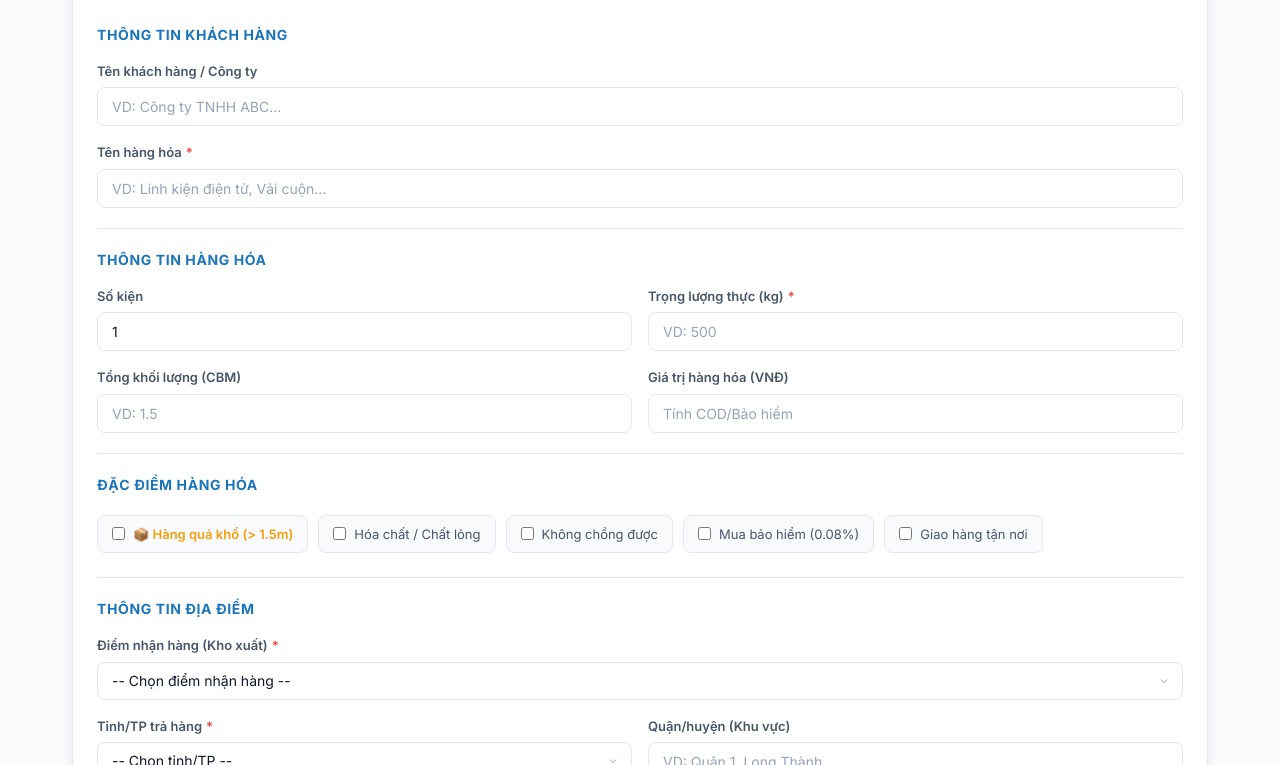
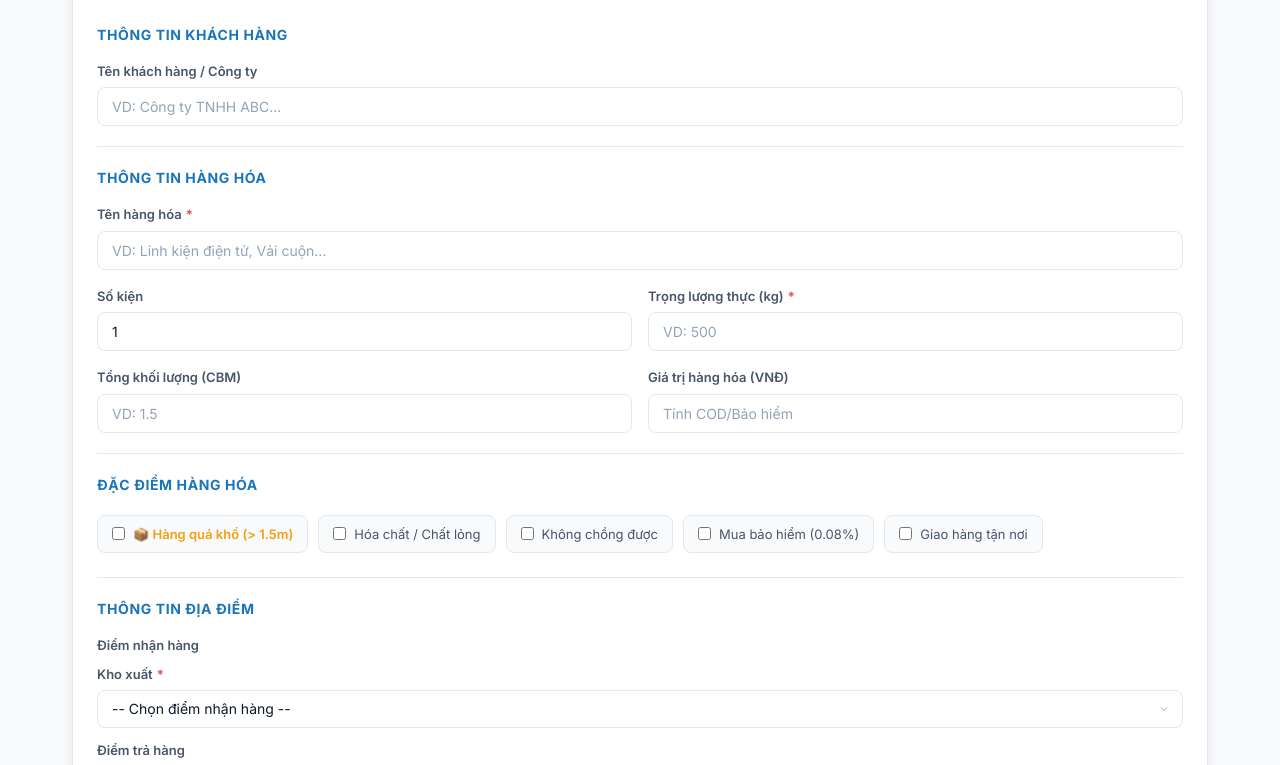
Before and after one commit to dhedu654-ai/bao_gia, a website: page index.html in a window 1280 px wide. Shown: the part 187-952 px from the top of the page. Drawn offline with nearby package versions, Linux system fonts and the light colour scheme; a script that the page names is missing.

Commit message:
UI: reorganize form - move product name to cargo, add delivery labels, 3-col layout

```diff
--- a/index.html
+++ b/index.html
@@ -46,10 +46,6 @@
             <label>Tên khách hàng / Công ty</label>
             <input type="text" class="form-control" id="exportCustomerName" placeholder="VD: Công ty TNHH ABC...">
           </div>
-          <div class="form-group full-width">
-            <label>Tên hàng hóa <span class="req">*</span></label>
-            <input type="text" class="form-control" id="productName" placeholder="VD: Linh kiện điện tử, Vải cuộn...">
-          </div>
         </div>
 
         <div class="divider"></div>
@@ -58,6 +54,10 @@
         <div id="cargoSection">
           <div class="section-title">Thông tin hàng hóa</div>
           <div class="form-grid cols-2">
+            <div class="form-group full-width">
+              <label>Tên hàng hóa <span class="req">*</span></label>
+              <input type="text" class="form-control" id="productName" placeholder="VD: Linh kiện điện tử, Vải cuộn...">
+            </div>
             <div class="form-group">
               <label>Số kiện</label>
               <input type="number" class="form-control" id="pieces" placeholder="VD: 5" min="1" value="1">
@@ -102,29 +102,31 @@
 
         <!-- 3. THÔNG TIN ĐỊA ĐIỂM -->
         <div class="section-title">Thông tin địa điểm</div>
+
+        <div style="font-size:13px; font-weight:600; color:#475569; margin-bottom:8px;">Điểm nhận hàng</div>
         <div class="form-grid cols-2">
           <div class="form-group full-width">
-            <label>Điểm nhận hàng (Kho xuất) <span class="req">*</span></label>
+            <label>Kho xuất <span class="req">*</span></label>
             <select class="form-control" id="region">
               <option value="">-- Chọn điểm nhận hàng --</option>
               <option value="vung1">Vùng 1 - Hồ Chí Minh</option>
               <option value="vung2">Vùng 2 - Đà Nẵng</option>
             </select>
           </div>
+        </div>
+
+        <div style="font-size:13px; font-weight:600; color:#475569; margin-bottom:8px; margin-top:12px;">Điểm trả hàng</div>
+        <div class="form-grid" style="grid-template-columns: 1fr 1fr 1fr; gap: 16px;">
           <div class="form-group">
-            <label>Tỉnh/TP trả hàng <span class="req">*</span></label>
+            <label>Tỉnh/TP <span class="req">*</span></label>
             <select class="form-control" id="province">
               <option value="">-- Chọn tỉnh/TP --</option>
             </select>
           </div>
           <div class="form-group">
-            <label>Quận/huyện (Khu vực)</label>
+            <label>Quận/huyện</label>
             <input type="text" class="form-control" id="district" placeholder="VD: Quận 1, Long Thành...">
           </div>
-
-          <div class="form-group full-width" id="routeWarningBox"
-            style="display: none; padding: 12px; border-radius: 8px; font-size: 13px;"></div>
-
           <div class="form-group">
             <label>Cấp khu vực</label>
             <select class="form-control" id="areaType">
@@ -133,6 +135,9 @@
             </select>
           </div>
         </div>
+
+        <div class="form-group full-width" id="routeWarningBox"
+          style="display: none; padding: 12px; border-radius: 8px; font-size: 13px;"></div>
 
         <div class="divider"></div>
 
@@ -249,11 +254,6 @@
           <div id="wordExportSection" style="display:none; margin-top: 16px; padding: 20px; background: linear-gradient(135deg, #f0f9ff, #f8fafc); border-top: 2px solid #1B75BB; border-radius: 0 0 12px 12px;">
             <h3 style="margin:0 0 16px 0; font-size:15px; color:#0f172a;">📄 Xuất Báo Giá Word</h3>
 
-            <div style="margin-bottom:14px;">
-              <label style="display:block; font-size:12px; font-weight:600; color:#475569; margin-bottom:6px;">Tên khách hàng</label>
-              <input type="text" id="exportCustomerName" placeholder="VD: Công ty TNHH ABC" style="width:100%; padding:8px 12px; border:1px solid #cbd5e1; border-radius:8px; font-size:13px; box-sizing:border-box;">
-            </div>
-
             <label style="display:block; font-size:12px; font-weight:600; color:#475569; margin-bottom:8px;">Chọn điều khoản hiển thị trong báo giá:</label>
             <div class="checkbox-row" style="margin-bottom: 14px; gap: 6px; flex-wrap:wrap;">
               <label class="checkbox-label" style="font-size:12px; padding:5px 10px;"><input type="checkbox" id="expNoneVat" checked> Chưa VAT &amp; Bốc xếp</label>
```
